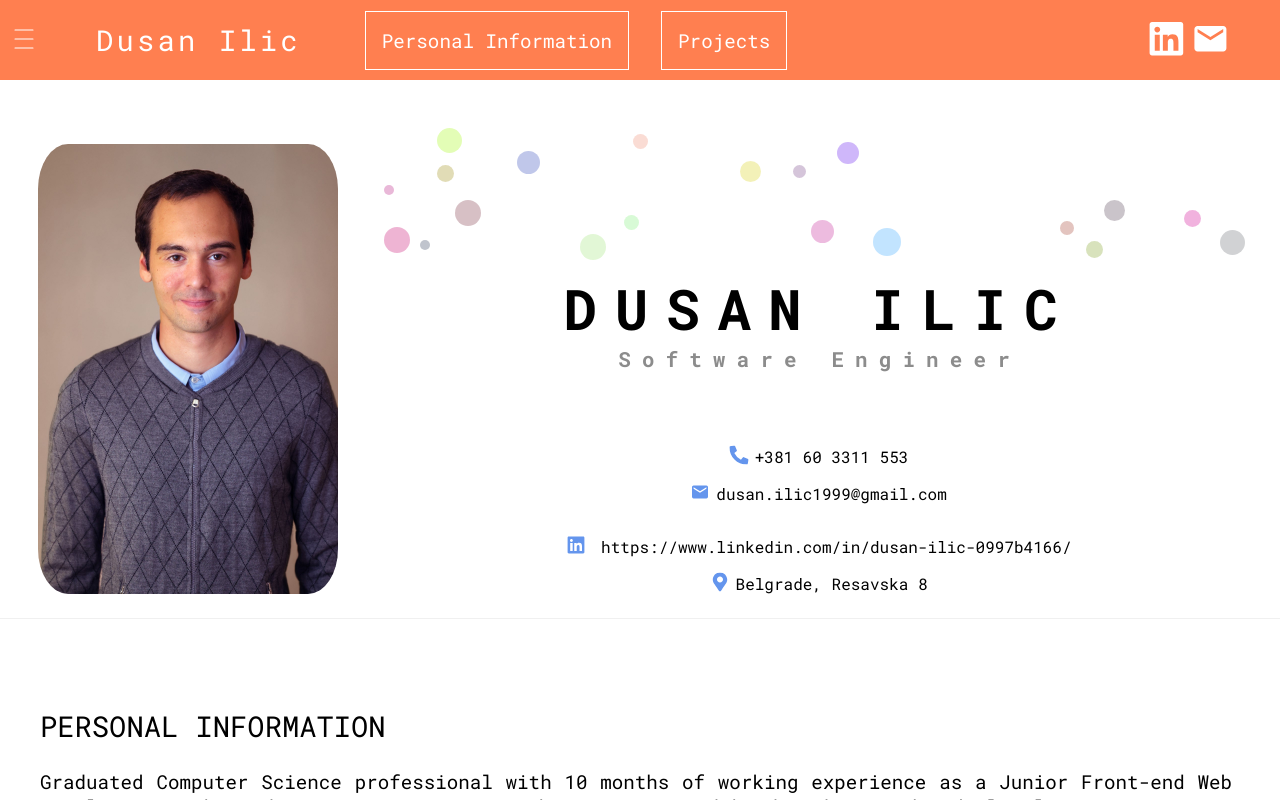
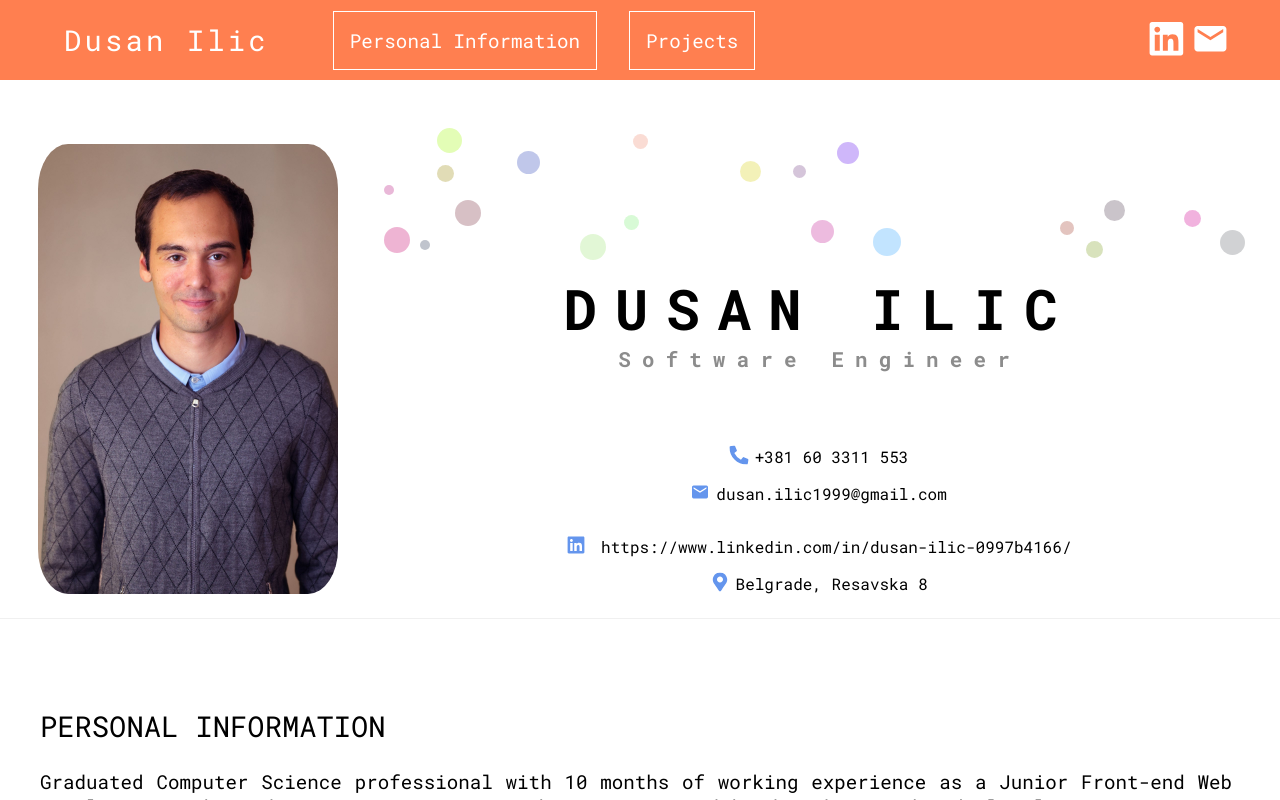
Before and after one commit to zvoosh/personal-website, a React (Vite) app: page / in a window 1280 px wide. Built offline with nearby package versions, Linux system fonts and the light colour scheme; a web font is replaced by a local one.

Commit message:
fix: fix

```diff
--- a/src/components/Header.tsx
+++ b/src/components/Header.tsx
@@ -20,7 +20,7 @@ const Header = ({primaryColor}:{primaryColor: string}) => {
         <div className="flex align-center w-100 justify-between">
             <div className="flex ">
           <div className="flex align-center">
-            <div className="burger" onClick={()=>{
+            <div className="burger burger-disable" onClick={()=>{
                 setIsNavigate((prev: any)=>{
                   return !prev;
                 })
--- a/src/style/header.scss
+++ b/src/style/header.scss
@@ -68,6 +68,10 @@
         text-align: center;
     }
 
+    .burger-disable{
+        display: none;
+    }
+
     .headBtn {
         border-radius: 1rem;
         font-size: 2rem;
@@ -82,6 +86,10 @@
         text-align: center;
     }
 
+    .burger-disable{
+        display: none;
+    }
+
     .headBtn {
         border-radius: 1rem;
         font-size: 1.4rem;
@@ -92,6 +100,10 @@
 @media only screen and (min-width: 1441px) {
     .text-center {
         text-align: center;
+    }
+
+    .burger-disable{
+        display: none;
     }
 
     .headBtn {
```
